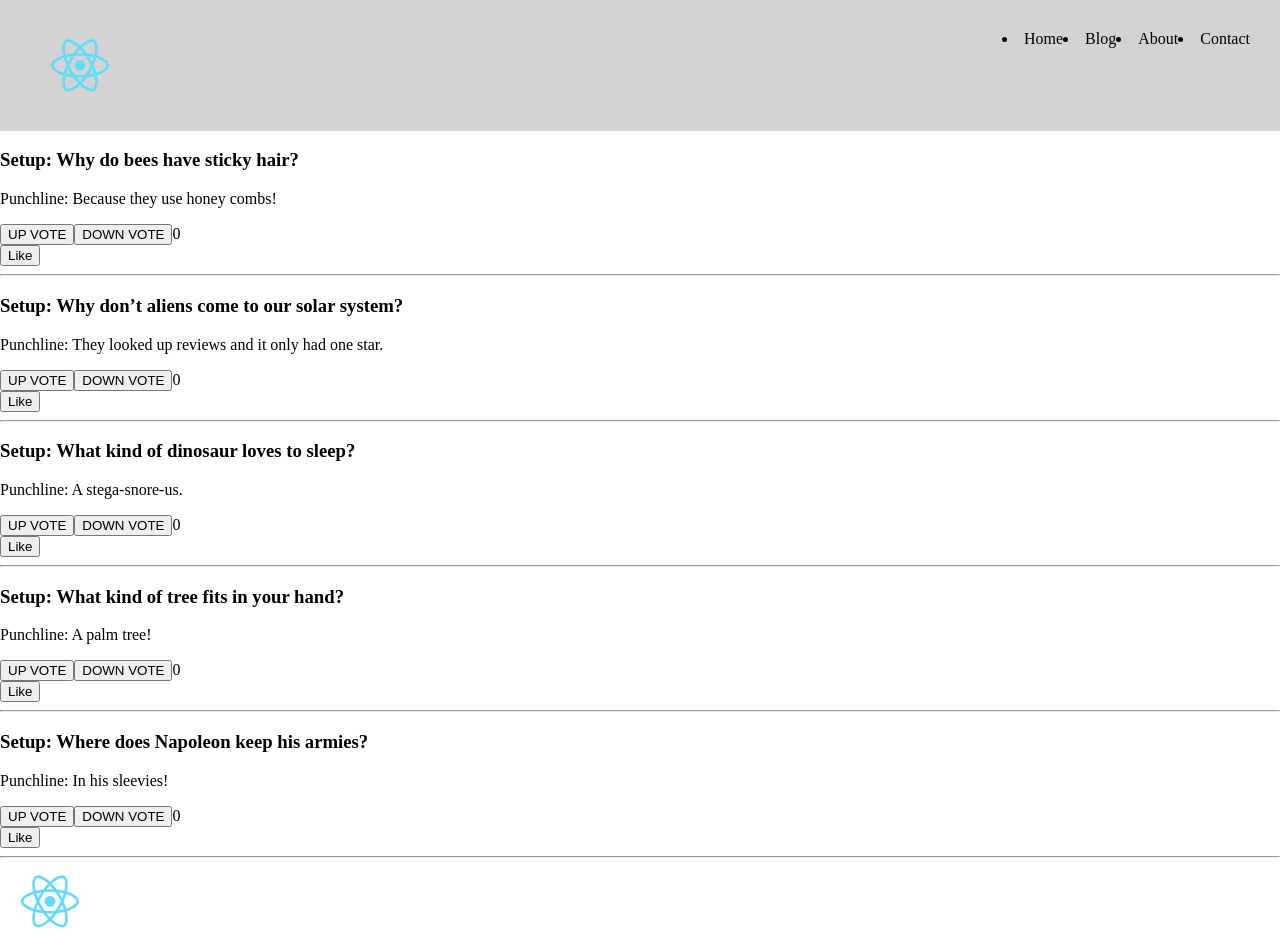
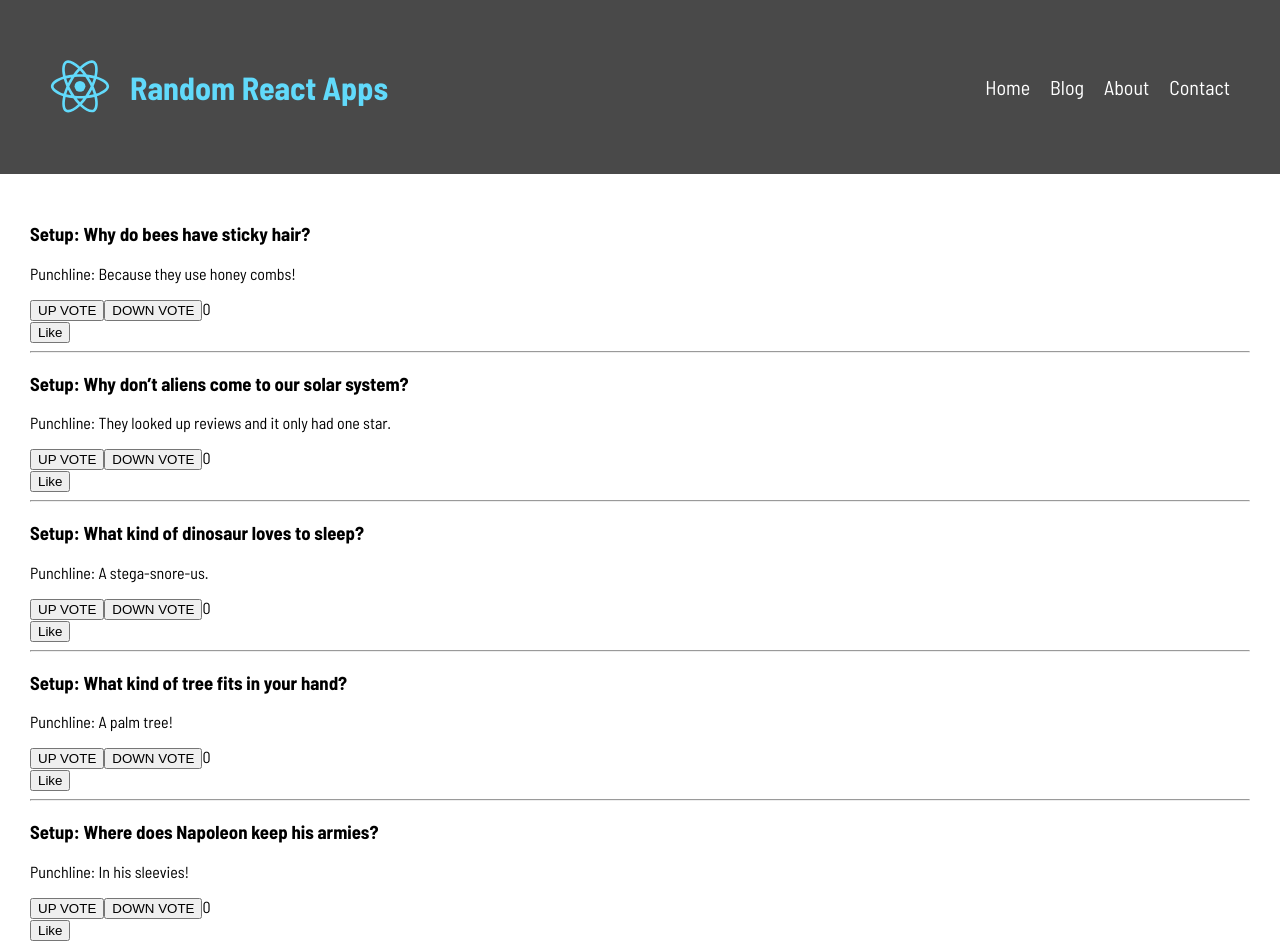
Before and after one commit to d13mas/random-react-projects, a React (Create React App) app: page / in a window 1280 px wide. Shown: the top 947 px of the page. Built offline with nearby package versions, Linux system fonts and the light colour scheme.

Commit message:
Initial styling

```diff
--- a/public/index.html
+++ b/public/index.html
@@ -9,6 +9,9 @@
       name="description"
       content="Web site created using create-react-app"
     />
+    <link rel="preconnect" href="https://fonts.googleapis.com">
+    <link rel="preconnect" href="https://fonts.gstatic.com" crossorigin>
+    <link href="https://fonts.googleapis.com/css2?family=Barlow+Semi+Condensed:ital,wght@0,100;0,300;0,400;0,500;0,700;0,900;1,100;1,300;1,400;1,500;1,700;1,900&display=swap" rel="stylesheet">
     <link rel="apple-touch-icon" href="%PUBLIC_URL%/logo192.png" />
     <!--
       manifest.json provides metadata used when your web app is installed on a
@@ -24,7 +27,7 @@
       work correctly both with client-side routing and a non-root public URL.
       Learn how to configure a non-root public URL by running `npm run build`.
     -->
-    <title>React App</title>
+    <title>Random React Apps</title>
   </head>
   <body>
     <noscript>You need to enable JavaScript to run this app.</noscript>
--- a/src/components/Footer.js
+++ b/src/components/Footer.js
@@ -1,12 +1,9 @@
 import React from "react";
-
-// Images
-import logo from '../images/logo.svg';
 
 const Footer = () => {
     return (
         <footer>
-            <img src={ logo } alt="logo" width="100px" />
+            2022 - For Educational Purposes Only
         </footer>
     );
 }
--- a/src/components/Header.js
+++ b/src/components/Header.js
@@ -6,12 +6,14 @@ import logo from '../images/logo.svg';
 const Header = () => {
     return (
         <header>
-            <img src={ logo } alt="logo" width="100px" />
+            <h1><img src={logo} alt="logo" width="100px" />Random React Apps</h1>
             <nav>
-                <li>Home</li>
-                <li>Blog</li>
-                <li>About</li>
-                <li>Contact</li>
+                <ul>
+                    <li>Home</li>
+                    <li>Blog</li>
+                    <li>About</li>
+                    <li>Contact</li>
+                </ul>
             </nav>
         </header>
     );
--- a/src/index.css
+++ b/src/index.css
@@ -1,4 +1,12 @@
 :root {
+    --heading-font: 'Barlow Semi Condensed', sans-serif;
+    --body-font: 'Barlow Semi Condensed', sans-serif;
+    --body-font-size: 16px;
+    --menu-font-size: 20px;
+    --darkGrey: #494949;
+    --lightGrey: #ccc;
+    --white: #fff;
+    --reactColor: #61dafb;
 }
 
 * {
@@ -7,22 +15,42 @@
 
 body {
     margin: 0;
+    font-family: var(--body-font);
 }
 
 header {
     padding: 30px;
     display: flex;
     justify-content: space-between;
-    background-color: lightgrey;
+    align-items: center;
+    background-color: var(--darkGrey);
 }
 
-nav {
+header h1 {
+    color: var(--reactColor);
     display: flex;
+    align-items: center;
 }
 
 nav ul {
+    display: flex;
+    align-items: center;
     list-style-type: none;
+    color: var(--white);
+    font-size: var(--menu-font-size);
 }
 
-code {
+nav ul li {
+    margin-right: 20px;
 }
+
+.main {
+    padding: 30px;
+}
+
+footer {
+    margin: 30px;
+    padding: 30px;
+    text-align: center;
+    border-top: 1px solid var(--lightGrey);
+}
```
Also changed, not shown: 1 other file (tests, documents, lock files or other folders).
